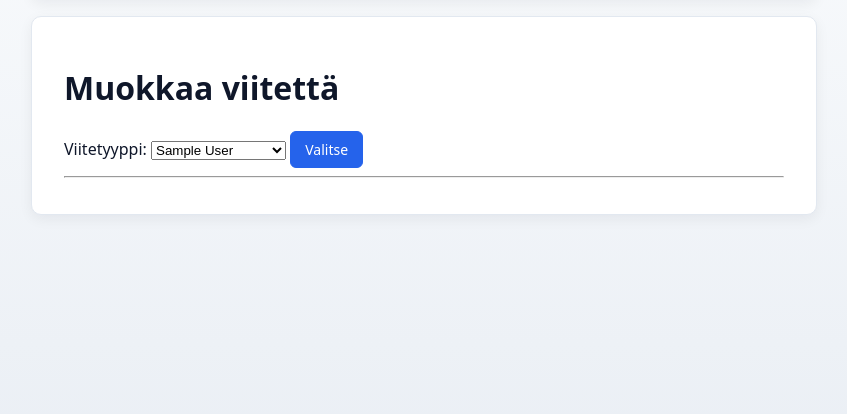
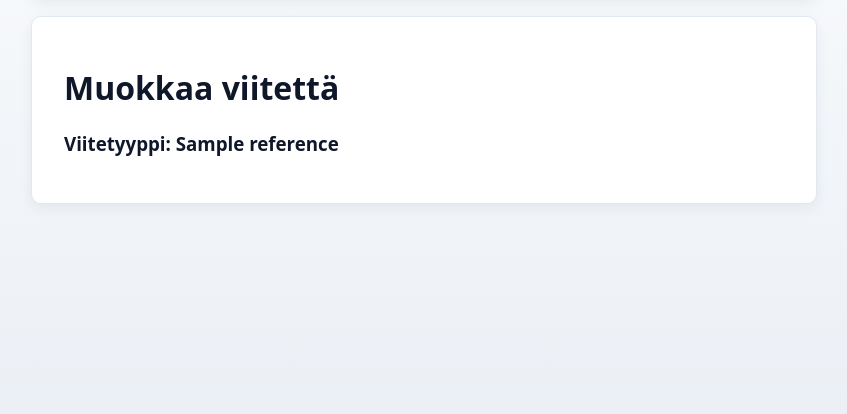
Before and after one commit to henkkasplund/ohtu_hackers, a Flask app: template src/templates/edit_reference.html in a window 1280 px wide. Shown: the part 88-502 px from the top of the page, without its empty margins (216-1063 px from the left). Run offline with Flask 3, Linux system fonts and the light colour scheme; the template is opened without the code that fills it: most values are stand-ins (such as "Sample title", 1, 10 or a date in 2020).

Commit message:
Ei saa enää valita viitetyyppiä

```diff
--- a/src/templates/edit_reference.html
+++ b/src/templates/edit_reference.html
@@ -2,20 +2,7 @@
 {% block body %}
 <h1>Muokkaa viitettä</h1>
 
-<form action="/references/{{ reference.citation_id }}/edit_reference" method="GET">
-  <label for="reference_type_name">Viitetyyppi:</label>
-  <select id="reference_type_name" name="reference_type_name" required>
-    <option value="" disabled {% if not selected_type %}selected{% endif %}>Valitse viitetyyppi...</option>
-    {% for type in reference_types %}
-      <option value="{{ type.name }}" {% if selected_type == type.name %}selected{% endif %}>
-        {{ type.display_name }}
-      </option>
-    {% endfor %}
-  </select>
-  <button type="submit">Valitse</button>
-</form>
-
-<hr>
+<h3>Viitetyyppi: {{ reference.reference_type_display_name }}</h3>
 
 {% if selected_type in ("book", "article") %}
   <form action="/references/{{ reference.citation_id }}/edit_reference" method="POST">
```
